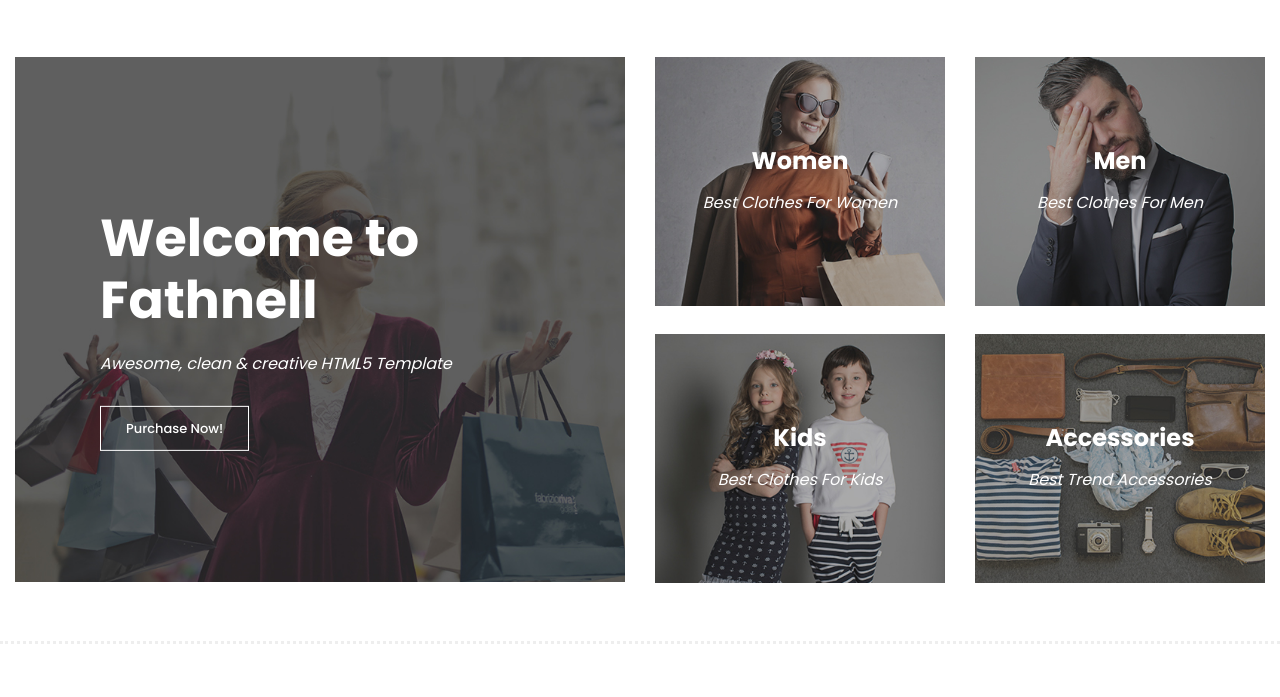
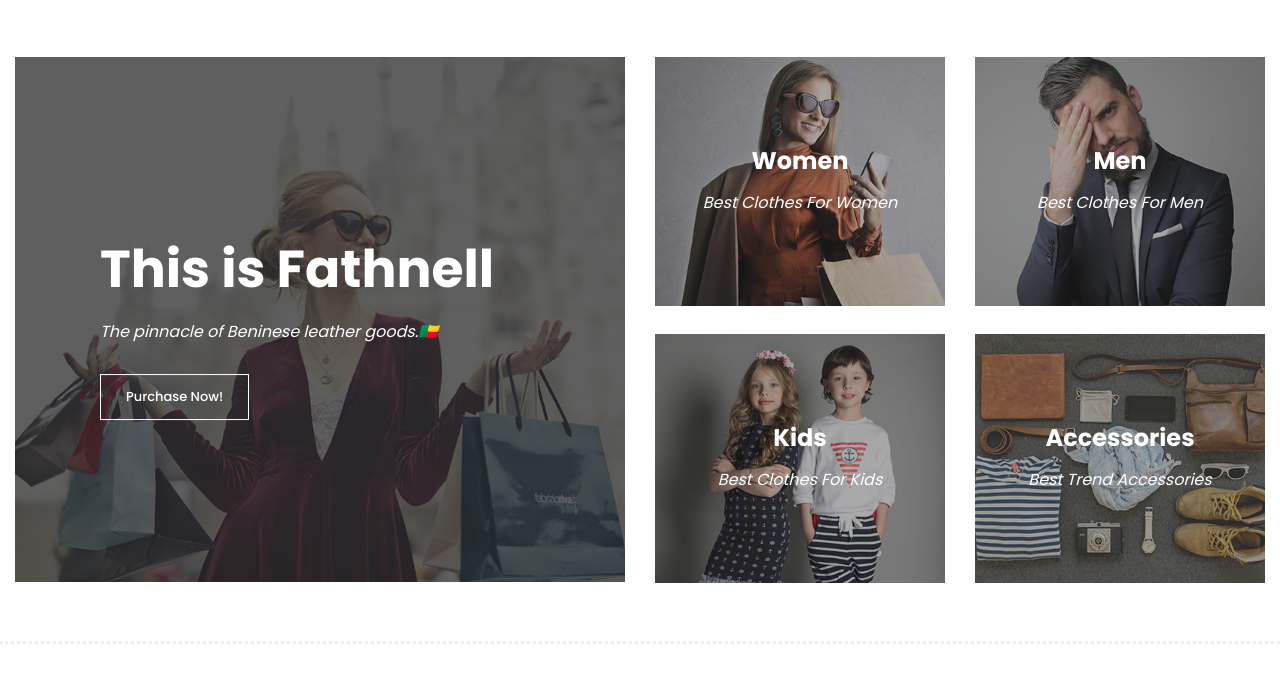
Before and after one commit to daniel-houadj/fn-rep, a plain HTML site: page index.html in a window 1280 px wide. Shown: the part 103-800 px from the top of the page. Drawn offline with Linux system fonts and the light colour scheme.

Commit message:
Update index.html

```diff
--- a/index.html
+++ b/index.html
@@ -100,8 +100,8 @@ https://templatemo.com/tm-571-hexashop
                     <div class="left-content">
                         <div class="thumb">
                             <div class="inner-content">
-                                <h4>Welcome to Fathnell</h4>
-                                <span>Awesome, clean &amp; creative HTML5 Template</span>
+                                <h4>This is Fathnell</h4>
+                                <span> The pinnacle of Beninese leather goods.🇧🇯 </span>
                                 <div class="main-border-button">
                                     <a href="#">Purchase Now!</a>
                                 </div>
```
